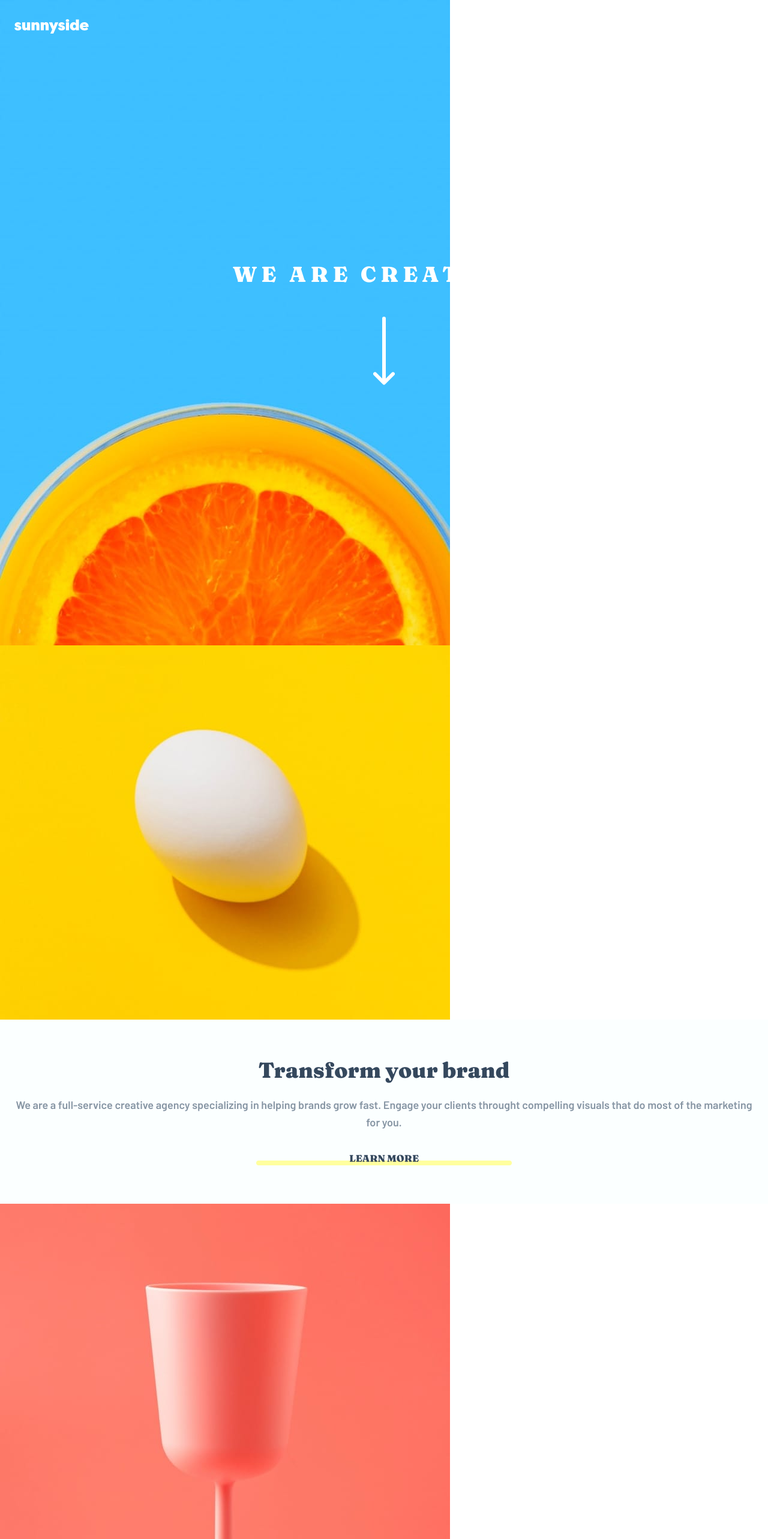
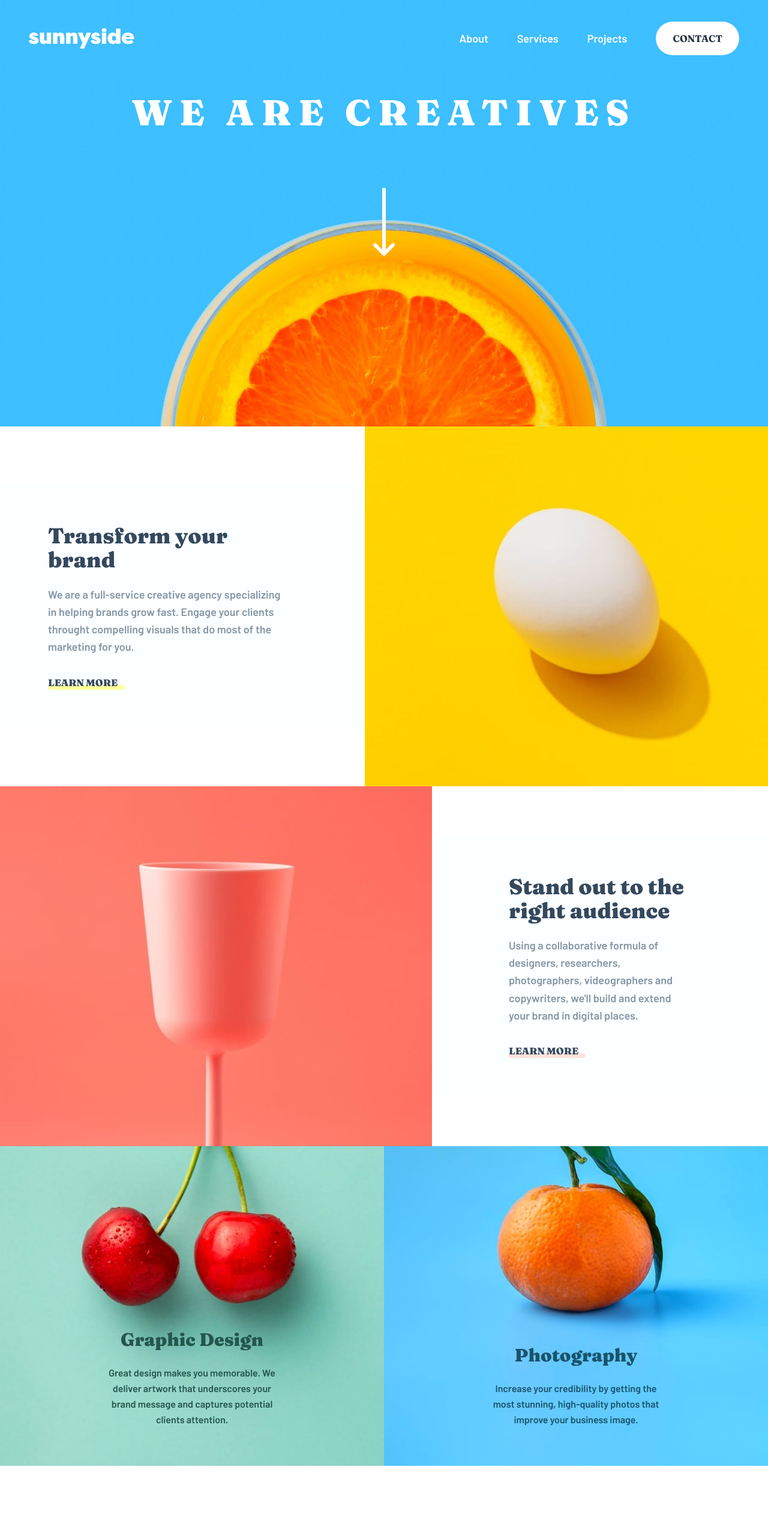
Before and after one commit to Dvin12/FrontEndMentorChallenges, a React (Vite) app: page / in a window 1280 px wide. Shown: the top 2566 px of the page at 60% size. Built offline with nearby package versions, Linux system fonts and the light colour scheme.

Commit message:
finished the desktop version, added hamburger menu logic

```diff
--- a/src/App.jsx
+++ b/src/App.jsx
@@ -1,6 +1,6 @@
 import Footer from "./components/Footer";
 import Header from "./components/Header";
-import Gallary from "./components/Gallary";
+import Gallery from "./components/Gallery";
 import Main from "./components/Main";
 import Nav from "./components/Nav";
 import Section from "./components/Section";
@@ -13,7 +13,7 @@ export default function App() {
       <Header />
       <Section />
       <Testimonials />
-      <Gallary />
+      <Gallery />
       <Footer />
     </Main>
   );
--- a/src/components/Footer.jsx
+++ b/src/components/Footer.jsx
@@ -4,40 +4,46 @@ export default function Footer() {
       <img
         src="./assets/images/logo.svg"
         alt="logo"
-        className="flex w-2/3 filter invert-[72%] "
+        className="flex w-2/3 filter invert-[72%] xl:w-[15%] "
       />
-      <section className="flex items-center justify-between w-full text-xl text-dCyan ">
-        <a href="#">About</a>
-        <a href="#">Services</a>
-        <a href="#">Projects</a>
+      <section className="flex items-center justify-between w-full text-xl text-dCyan xl:justify-center xl:gap-10 ">
+        <a href="#" className="duration-200 hover:text-white">
+          About
+        </a>
+        <a href="#" className="duration-200 hover:text-white">
+          Services
+        </a>
+        <a href="#" className="duration-200 hover:text-white">
+          Projects
+        </a>
       </section>
-      <section className="flex py-10 gap-7">
+      <section className="flex items-center justify-center py-10 gap-7 xl:py-4">
         <a href="#">
           <img
             src="./assets/images/icon-facebook.svg"
             alt="facebook"
-            className="filter saturate-[1%]  brightness-[65%] "
+            className="filter saturate-[1%]  brightness-[65%] hover:brightness-20 hover:invert-[100%] duration-200 transition-all "
           />
         </a>
         <a href="#">
           <img
             src="./assets/images/icon-instagram.svg"
             alt="instagram"
-            className="filter saturate-[1%]  brightness-[65%] "
+            className="filter saturate-[1%]  brightness-[65%]  hover:brightness-20 hover:invert-[100%] duration-200 transition-all"
           />
         </a>
         <a href="#">
           <img
             src="./assets/images/icon-twitter.svg"
             alt="twitter"
-            className="filter saturate-[1%]  brightness-[65%] "
+            className="filter saturate-[1%]  brightness-[65%] hover:brightness-20 hover:invert-[100%] duration-200 transition-all "
           />
         </a>
         <a href="#">
           <img
             src="./assets/images/icon-pinterest.svg"
             alt="pinterest"
-            className="filter saturate-[1%]  brightness-[65%] "
+            className="filter saturate-[1%]  brightness-[65%] hover:brightness-20 hover:invert-[100%] duration-200 transition-all "
           />
         </a>
       </section>
--- a/src/components/HamburgerMenu.jsx
+++ b/src/components/HamburgerMenu.jsx
@@ -1,7 +1,40 @@
+import { useState } from "react";
+
 export default function HamburgerMenu() {
+  const [active, setActive] = useState(false);
+
+  function handleClick() {
+    setActive((click) => (click !== true ? true : false));
+  }
+
   return (
-    <button>
-      <img src="./assets/images/icon-hamburger.svg" alt="hamburger menu" />
-    </button>
+    <>
+      <button className="xl:hidden" onClick={handleClick}>
+        <img src="./assets/images/icon-hamburger.svg" alt="hamburger menu" />
+      </button>
+
+      {active ? (
+        <aside className="fixed left-0 z-30 w-[90%] mx-4 bg-white top-28 md:hidden  ">
+          <div
+            className=" w-0 h-0  absolute right-0 -top-6 border-white   border-l-[30px] border-l-transparent
+   border-b-[30px] border-b-orange-500
+   border-r-[0px] border-r-transparent"
+          ></div>
+          <section className="flex flex-col items-center w-full gap-8 py-8 text-lg">
+            <a href="#">About</a>
+            <a href="#">Services</a>
+            <a href="#">Projects</a>
+            <a
+              href="#"
+              className="px-8 py-4 rounded-full bg-yellow font-fraunces"
+            >
+              CONTACT
+            </a>
+          </section>
+        </aside>
+      ) : (
+        ""
+      )}
+    </>
   );
 }
--- a/src/components/Header.jsx
+++ b/src/components/Header.jsx
@@ -1,9 +1,20 @@
 export default function Header() {
   return (
     <header className="relative w-full h-full ">
-      <img src="./assets/images/mobile/image-header.jpg" alt="header" />
-      <section className="absolute top-0 flex flex-col items-center justify-center w-full h-full gap-12">
-        <h1 className="px-2 text-4xl font-extrabold tracking-[0.2em] text-center text-white font-fraunces leading-tight ">
+      <img
+        src="./assets/images/mobile/image-header.jpg"
+        alt="header"
+        className="xl:hidden"
+      />
+
+      <img
+        src="./assets/images/desktop/image-header.jpg"
+        alt="header"
+        className="hidden xl:block"
+      />
+
+      <section className="absolute top-0 flex flex-col items-center justify-center w-full h-full gap-12 xl:gap-24 xl:bottom-16 xl:top-auto">
+        <h1 className="px-2 text-4xl font-extrabold tracking-[0.2em] text-center text-white font-fraunces leading-tight xl:text-6xl ">
           WE ARE CREATIVES
         </h1>
         <img src="./assets/images/icon-arrow-down.svg" alt="" />
--- a/src/components/Nav.jsx
+++ b/src/components/Nav.jsx
@@ -2,8 +2,22 @@ import HamburgerMenu from "./HamburgerMenu";
 
 export default function Nav() {
   return (
-    <nav className="absolute top-0 left-0 z-20 flex justify-between w-full px-6 py-8">
-      <img src="./assets/images/logo.svg" alt="logo" />
+    <nav className="absolute top-0 left-0 z-20 flex items-center justify-between w-full px-6 py-8 xl:px-12 xl:py-9">
+      <img src="./assets/images/logo.svg" alt="logo" className="xl:w-[11rem]" />
+      <section className="items-center justify-center hidden gap-12 text-lg text-white xl:flex ">
+        <a href="#" className="duration-200 hover:text-vDBlue">
+          About
+        </a>
+        <a href="#" className="duration-200 hover:text-vDBlue">
+          Services
+        </a>
+        <a href="#" className="duration-200 hover:text-vDBlue">
+          Projects
+        </a>
+        <button className="flex items-center justify-center py-4 text-base duration-200 bg-white rounded-full text-vDBlue px-7 font-fraunces hover:bg-opacity-30 hover:text-white">
+          CONTACT
+        </button>
+      </section>
       <HamburgerMenu />
     </nav>
   );
--- a/src/components/Section.jsx
+++ b/src/components/Section.jsx
@@ -3,51 +3,79 @@ import Article from "./Article";
 export default function Section() {
   return (
     <section>
-      <article className="relative">
-        <img src="./assets/images/mobile/image-transform.jpg" alt="" />
-        <section className="flex flex-col items-center justify-between w-full h-full gap-6 px-6 py-16 bg-grayBlue brightness-150 ">
-          <h2 className="text-4xl font-extrabold text-center font-fraunces text-vDBlue ">
+      <article className="relative items-center justify-center w-full xl:flex ">
+        <img
+          src="./assets/images/mobile/image-transform.jpg"
+          alt="transform"
+          className="block xl:hidden"
+        />
+        <img
+          src="./assets/images/desktop/image-transform.jpg"
+          alt="egg"
+          className="order-last hidden w-full xl:block 2xl:w-[150%] "
+        />
+        <section className="flex flex-col items-center justify-between w-full h-full gap-6 px-6 py-16 bg-grayBlue brightness-150 2xl:px-60 xl:px-32 xl:items-start ">
+          <h2 className="text-4xl font-extrabold text-center font-fraunces text-vDBlue xl:text-start xl:w-[25rem] ">
             Transform your brand
           </h2>
-          <p className="text-lg leading-relaxed text-center text-vDGrayBlue">
+          <p className="text-lg leading-relaxed text-center text-vDGrayBlue xl:text-left">
             We are a full-service creative agency specializing in helping brands
             grow fast. Engage your clients throught compelling visuals that do
             most of the marketing for you.
           </p>
 
-          <div className="absolute z-0 w-2/6 h-2 rounded-full bottom-16 bg-yellow opacity-40 "></div>
-          <button className="z-20 flex pt-2 font-extrabold font-fraunces text-vDBlue">
-            LEARN MORE
+          <button className="relative z-30 flex pt-2 font-extrabold group font-fraunces text-vDBlue">
+            <span className="z-40 flex">LEARN MORE</span>
+            <div className=" group absolute z-0 w-full h-2 rounded-full bottom-16 bg-yellow bg-opacity-40 group-hover:bg-opacity-80 xl:w-[8rem] top-6  duration-300 "></div>
           </button>
         </section>
       </article>
 
-      <article className="relative">
-        <img src="./assets/images/mobile/image-stand-out.jpg" alt="" />
-        <section className="flex flex-col items-center justify-between w-full h-full gap-6 px-6 py-16 bg-grayBlue brightness-150 ">
-          <h2 className="text-4xl font-extrabold text-center font-fraunces text-vDBlue">
+      <article className="relative items-center justify-center w-full xl:flex">
+        <img
+          src="./assets/images/mobile/image-stand-out.jpg"
+          alt="cup"
+          className="block xl:hidden"
+        />
+        <img
+          src="./assets/images/desktop/image-stand-out.jpg"
+          alt="cup"
+          className="hidden w-full xl:block 2xl:w-[150%] "
+        />
+        <section className="flex flex-col items-center justify-between w-full h-full gap-6 px-6 py-16 bg-grayBlue brightness-150 2xl:px-60 xl:px-32 xl:items-start ">
+          <h2 className="text-4xl font-extrabold text-center font-fraunces text-vDBlue xl:text-start ">
             Stand out to the right audience
           </h2>
-          <p className="text-lg leading-relaxed text-center text-vDGrayBlue">
+          <p className="text-lg leading-relaxed text-center text-vDGrayBlue xl:text-left ">
             Using a collaborative formula of designers, researchers,
             photographers, videographers and copywriters, we'll build and extend
             your brand in digital places.
           </p>
 
-          <div className="absolute z-0 w-2/6 h-2 rounded-full bottom-16 bg-softRed opacity-60 "></div>
-          <button className="z-20 flex pt-2 font-extrabold font-fraunces text-vDBlue">
-            LEARN MORE
+          <button className="relative z-30 flex pt-2 font-extrabold group font-fraunces text-vDBlue">
+            <span className="z-40 flex">LEARN MORE</span>
+            <div className=" group absolute z-0 w-full h-2 rounded-full bottom-16 bg-softRed bg-opacity-40 group-hover:bg-opacity-80 xl:w-[8rem] top-6  duration-300 "></div>
           </button>
         </section>
       </article>
 
-      <article className="relative">
-        <img src="./assets/images/mobile/image-graphic-design.jpg" alt="" />
-        <section className="absolute flex flex-col items-center justify-between gap-6 px-4 bottom-14">
+      <section className="items-center justify-between block w-full xl:flex">
+        <article className="relative 2xl:w-[50%] ">
+          <img
+            src="./assets/images/mobile/image-graphic-design.jpg"
+            alt="cherry "
+            className="block xl:hidden"
+          />
+          <img
+            src="./assets/images/desktop/image-graphic-design.jpg"
+            alt="cherry "
+            className="hidden w-full xl:block "
+          />
+          <section className="absolute flex flex-col items-center justify-between gap-6 px-4 bottom-14 xl:bottom-16 ">
             <h2 className="text-3xl font-extrabold text-center font-fraunces text-dCyan">
               Graphic Design
             </h2>
-          <p className="text-base leading-relaxed text-center text-dCyan">
+            <p className="text-base leading-relaxed text-center text-dCyan xl:px-40 2xl:w-[80%]">
               Great design makes you memorable. We deliver artwork that
               underscores your brand message and captures potential clients
               attention.
@@ -55,18 +83,28 @@ export default function Section() {
           </section>
         </article>
 
-      <article className="relative">
-        <img src="./assets/images/mobile/image-photography.jpg" alt="" />
-        <section className="absolute flex flex-col items-center justify-between gap-6 px-4 bottom-14">
+        <article className="relative 2xl:w-[50%] xl:flex items-center justify-center ">
+          <img
+            src="./assets/images/mobile/image-photography.jpg"
+            alt="orange"
+            className="block xl:hidden"
+          />
+          <img
+            src="./assets/images/desktop/image-photography.jpg"
+            alt="orange"
+            className="hidden w-full xl:block"
+          />
+          <section className="absolute flex flex-col items-center justify-between gap-6 px-4 bottom-14 xl:bottom-16 ">
             <h2 className="text-3xl font-extrabold text-center font-fraunces text-dBlue">
               Photography
             </h2>
-          <p className="text-base leading-relaxed text-center text-dBlue">
-            Increase your credibility by getting the most stunning, high-quality
-            photos that improve your business image.
+            <p className="text-base leading-relaxed text-center text-dBlue xl:px-40 2xl:w-[70%]">
+              Increase your credibility by getting the most stunning,
+              high-quality photos that improve your business image.
             </p>
           </section>
         </article>
       </section>
+    </section>
   );
 }
```
Also changed, not shown: src/components/Gallary.jsx (deleted, +0 -26 lines), src/components/Gallery.jsx (added, +55 -0 lines), src/components/Testimonials.jsx (+15 -13 lines). Lines whose indentation alone changed are shown as unchanged.
